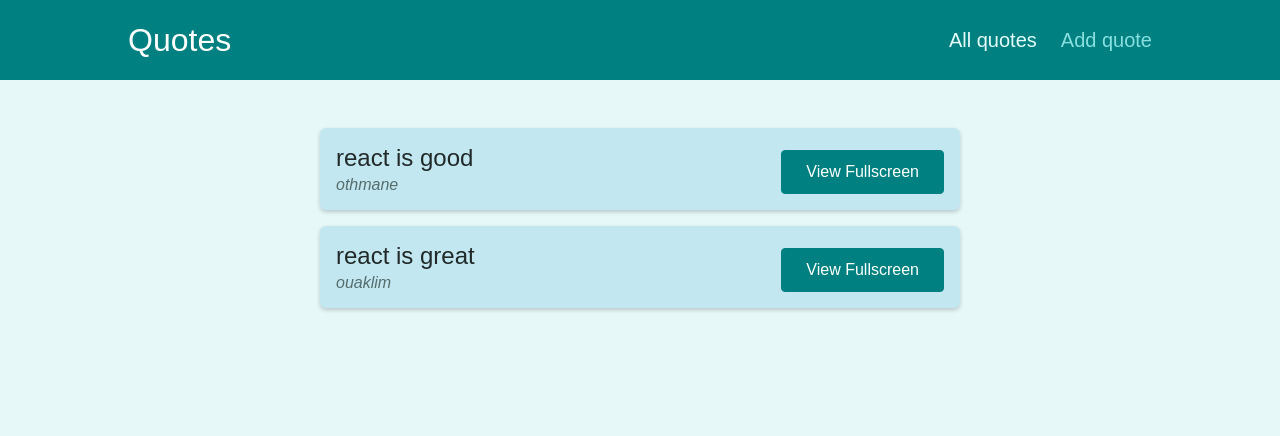
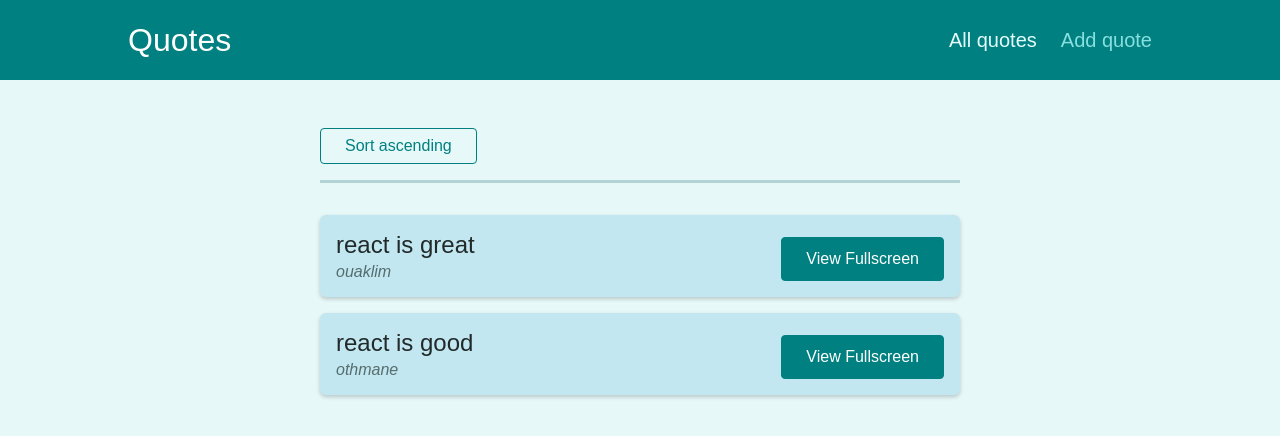
Before and after one commit to OuaklimOthmane/React_quotes-app, a React (Create React App) app: page /quotes in a window 1280 px wide. Shown: the top 436 px of the page. Built offline with nearby package versions, Linux system fonts and the light colour scheme.

Commit message:
Sorting quotes using query parameters

```diff
--- a/src/components/quotes/QuoteList.js
+++ b/src/components/quotes/QuoteList.js
@@ -1,13 +1,47 @@
-import { Fragment } from 'react';
+import { Fragment } from "react";
+import { useHistory, useLocation } from "react-router-dom";
 
-import QuoteItem from './QuoteItem';
-import classes from './QuoteList.module.css';
+import QuoteItem from "./QuoteItem";
+import classes from "./QuoteList.module.css";
+
+const sortQuotes = (quotes, ascending) => {
+  return quotes.sort((quoteA, quoteB) => {
+    if (ascending) {
+      return quoteA.id > quoteB.id ? 1 : -1;
+    } else {
+      return quoteA.id < quoteB.id ? 1 : -1;
+    }
+  });
+};
 
 const QuoteList = (props) => {
+  const history = useHistory();
+  const location = useLocation();
+
+  //! Extract the query params :
+  const queryParams = new URLSearchParams(location.search); // "location.search" returns a string containing all the query parameters.
+  // "URLSearchParams" API so that you can extract the query params and their values
+
+  //! Define the query value :
+  const isSortingAscending = queryParams.get("sort") === "asc";
+
+  //! Sorting the quotes :
+  const sortedQuotes = sortQuotes(props.quotes, isSortingAscending);
+
+  //! Define a query :
+  const changeSortingHandler = () => {
+    history.push("/quotes?sort=" + (isSortingAscending ? "desc" : "asc"));
+  };
+
   return (
     <Fragment>
+      <div className={classes.sorting}>
+        <button onClick={changeSortingHandler}>
+          Sort {isSortingAscending ? "descending" : "ascending"}
+        </button>
+      </div>
       <ul className={classes.list}>
-        {props.quotes.map((quote) => (
+        {sortedQuotes.map((quote) => (
           <QuoteItem
             key={quote.id}
             id={quote.id}
@@ -21,3 +55,12 @@
 };
 
 export default QuoteList;
+
+//! useLocation() hook:
+//? The "useLocation" hook is a function that returns the location object that contains information about the current URL. this is like a state that always returns your current URL. Whenever the URL changes, a new location object will be returned.
+//? Location object properties:
+// "hash" : the anchor part (#)
+// "pathname" : the path name
+// "search" : the query string part
+// "state"
+// "key"
```
